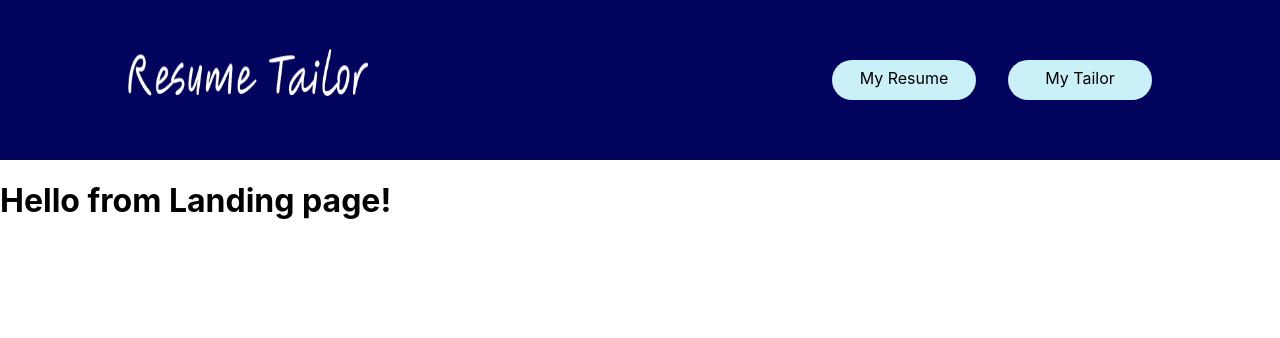
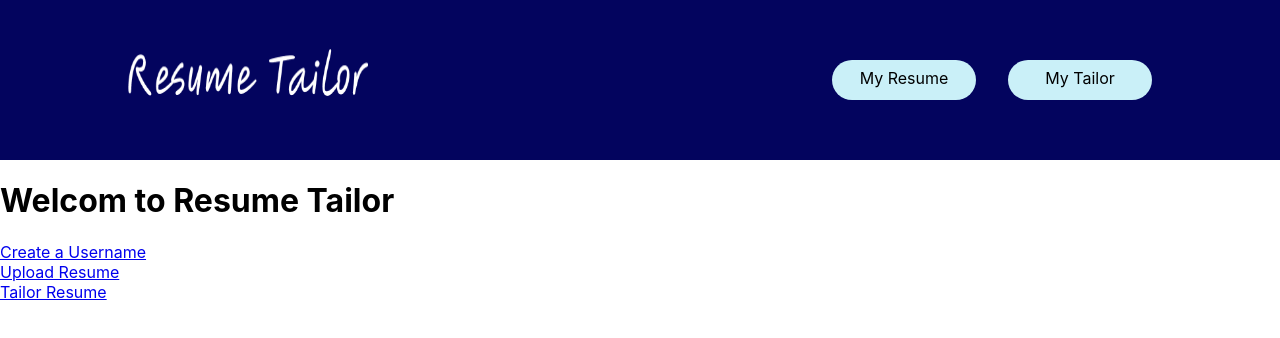
Before and after one commit to HuanLi1008/resume_tailor_client, a React (Create React App) app: page / in a window 1280 px wide. Shown: the top 338 px of the page. Built offline with nearby package versions, Linux system fonts and the light colour scheme.

Commit message:
add dom structure of landing page

```diff
--- a/src/pages/LandingPage/LandingPage.js
+++ b/src/pages/LandingPage/LandingPage.js
@@ -1,8 +1,16 @@
-
+import { Link} from "react-router-dom";
+import "./LandingPage.scss";
 export default function LandingPage(){
     return (
-        <main>
-            <h1>Hello from Landing page!</h1>
+        <main className="main">
+            <div className="oval">
+                <h1 className="oval__title"> Welcom to Resume Tailor</h1>
+            </div>
+            <div className="pointer">
+                <div className="pointer__item"><Link>Create a Username</Link></div>
+                <div className="pointer__item"><Link>Upload Resume</Link></div>
+                <div className="pointer__item"><Link>Tailor Resume</Link></div>
+            </div>
         </main>
     )
 }
```
